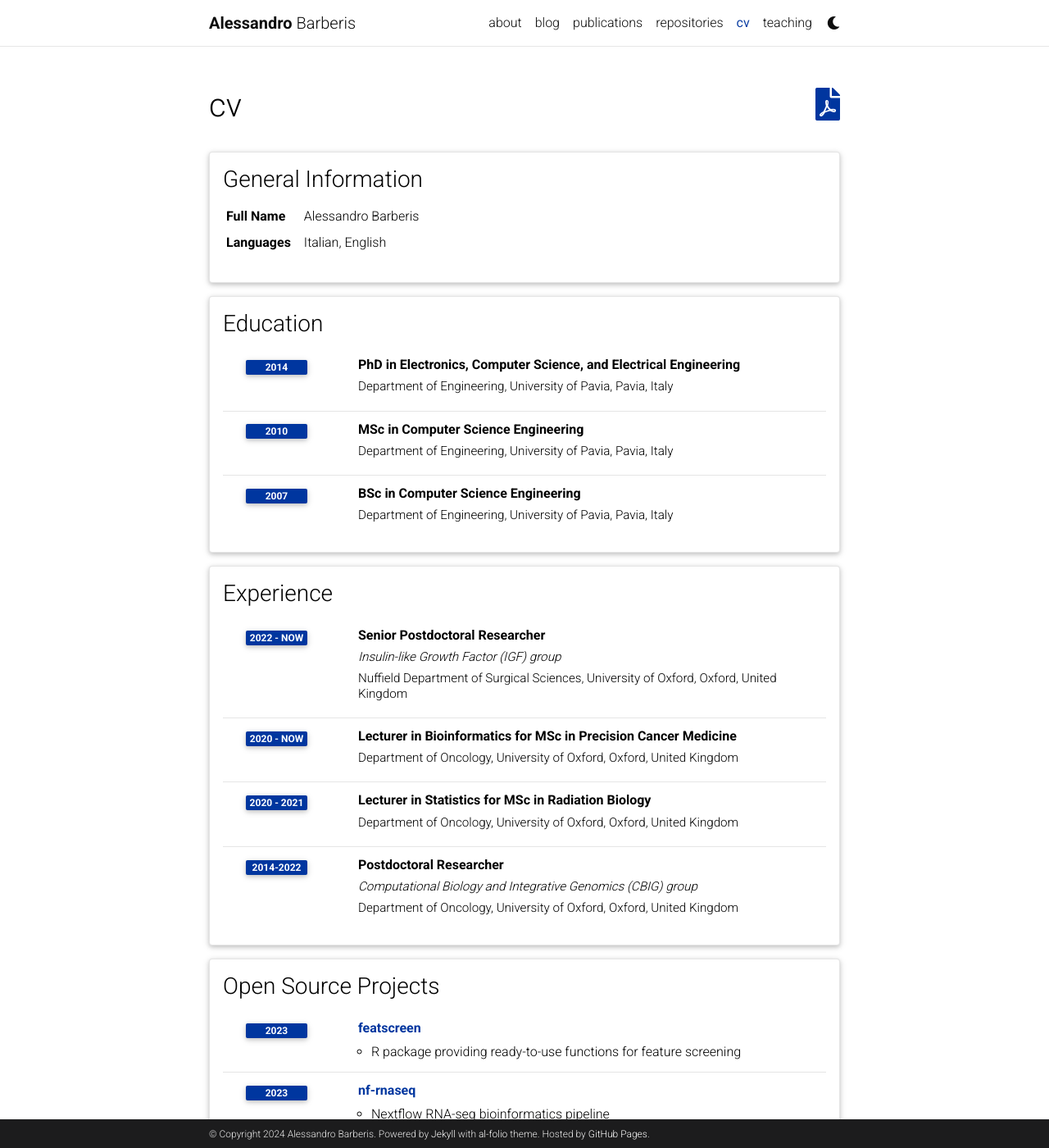
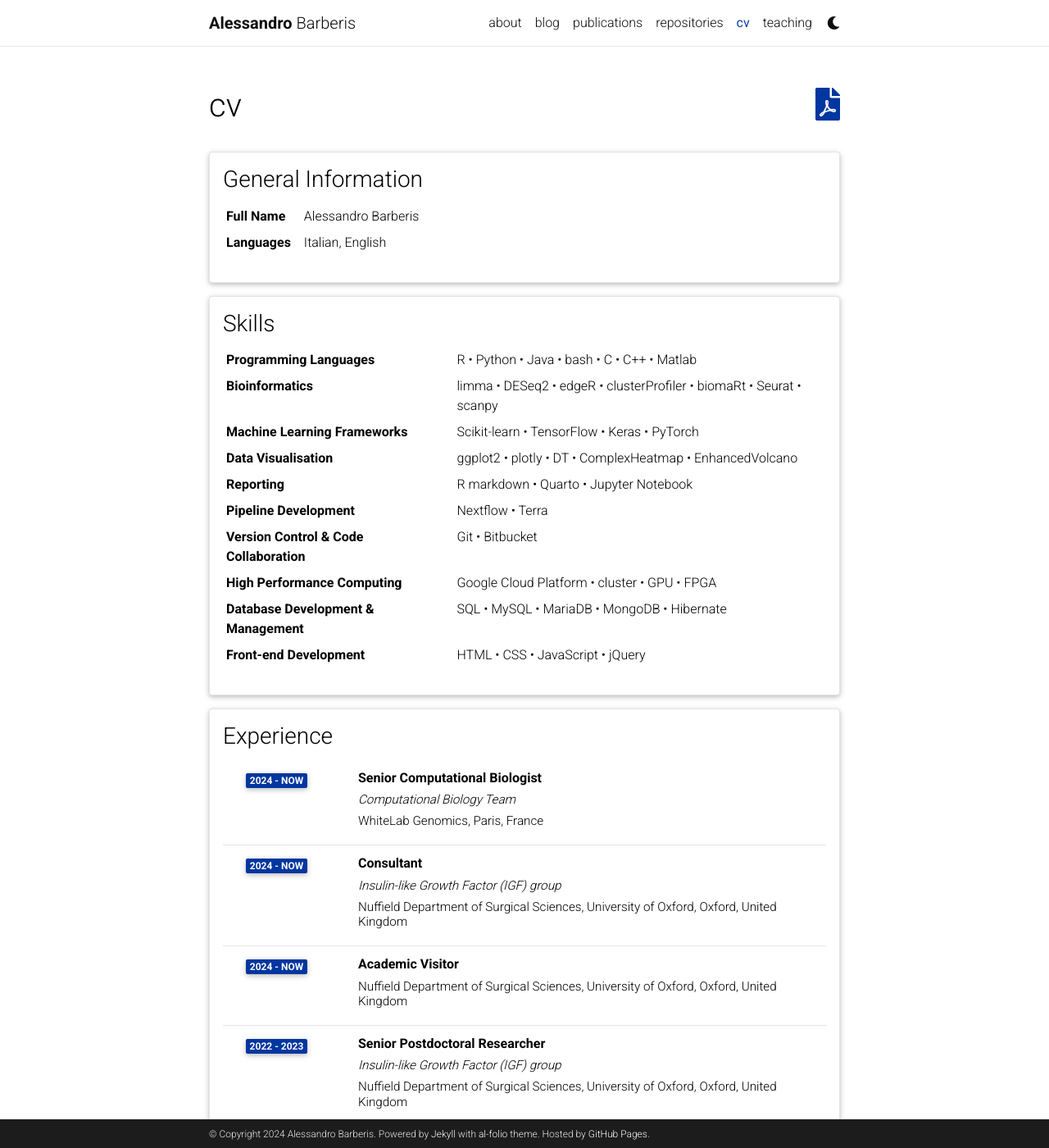
Before and after one commit to alebarberis/alebarberis.github.io, a Jekyll site: the page built from _pages/cv.md, in a window 1280 px wide and 1400 px high. Shown: the whole window at 82% size. Built offline with Jekyll 4.4.1, drawn with Linux system fonts in a browser that asks for light colours; comment, search, counter and statistics services are not loaded; a style sheet for code colours, icons or effects is not loaded; some of the changed text lies outside the part shown.

Commit message:
Update CV with new job and 'skills' section.

```diff
--- a/_data/cv.yml
+++ b/_data/cv.yml
@@ -5,6 +5,59 @@
       value: Alessandro Barberis
     - name: Languages
       value: Italian, English
+
+- title: Skills
+  type: map
+  contents:
+    - name: Programming Languages
+      value: R • Python • Java • bash • C • C++ • Matlab
+    - name: Bioinformatics
+      value: limma • DESeq2 • edgeR • clusterProfiler • biomaRt • Seurat • scanpy
+    - name: Machine Learning Frameworks
+      value: Scikit-learn • TensorFlow • Keras • PyTorch
+    - name: Data Visualisation
+      value: ggplot2 • plotly • DT • ComplexHeatmap • EnhancedVolcano
+    - name: Reporting
+      value: R markdown • Quarto • Jupyter Notebook
+    - name: Pipeline Development
+      value: Nextflow • Terra
+    - name: Version Control & Code Collaboration
+      value: Git • Bitbucket
+    - name: High Performance Computing
+      value: Google Cloud Platform • cluster • GPU • FPGA
+    - name: Database Development & Management
+      value: SQL • MySQL • MariaDB • MongoDB • Hibernate
+    - name: Front-end Development
+      value: HTML • CSS • JavaScript • jQuery
+
+- title: Experience
+  type: time_table
+  contents:
+    - title: Senior Computational Biologist
+      group: Computational Biology Team
+      institution: WhiteLab Genomics, Paris, France
+      year: 2024 - now
+    - title: Consultant
+      group: Insulin-like Growth Factor (IGF) group
+      institution: Nuffield Department of Surgical Sciences, University of Oxford, Oxford, United Kingdom
+      year: 2024 - now
+    - title: Academic Visitor
+      institution: Nuffield Department of Surgical Sciences, University of Oxford, Oxford, United Kingdom
+      year: 2024 - now
+    - title: Senior Postdoctoral Researcher
+      group: Insulin-like Growth Factor (IGF) group
+      institution: Nuffield Department of Surgical Sciences, University of Oxford, Oxford, United Kingdom
+      year: 2022 - 2023
+    - title: Lecturer in Bioinformatics for MSc in Precision Cancer Medicine
+      institution: Department of Oncology, University of Oxford, Oxford, United Kingdom
+      year: 2020 - now
+    - title: Lecturer in Statistics for MSc in Radiation Biology
+      institution: Department of Oncology, University of Oxford, Oxford, United Kingdom
+      year: 2020 - 2021
+    - title: Postdoctoral Researcher
+      group: Computational Biology and Integrative Genomics (CBIG) group
+      institution: Department of Oncology, University of Oxford, Oxford, United Kingdom
+      year: 2014-2022
 
 - title: Education
   type: time_table
@@ -18,24 +71,6 @@
     - title: BSc in Computer Science Engineering
       institution: Department of Engineering, University of Pavia, Pavia, Italy
       year: 2007
-
-- title: Experience
-  type: time_table
-  contents:
-    - title: Senior Postdoctoral Researcher
-      group: Insulin-like Growth Factor (IGF) group
-      institution: Nuffield Department of Surgical Sciences, University of Oxford, Oxford, United Kingdom
-      year: 2022 - now
-    - title: Lecturer in Bioinformatics for MSc in Precision Cancer Medicine
-      institution: Department of Oncology, University of Oxford, Oxford, United Kingdom
-      year: 2020 - now
-    - title: Lecturer in Statistics for MSc in Radiation Biology
-      institution: Department of Oncology, University of Oxford, Oxford, United Kingdom
-      year: 2020 - 2021
-    - title: Postdoctoral Researcher
-      group: Computational Biology and Integrative Genomics (CBIG) group
-      institution: Department of Oncology, University of Oxford, Oxford, United Kingdom
-      year: 2014-2022
 
 - title: Open Source Projects
   type: time_table
@@ -60,7 +95,7 @@
       items:
         - PhD Scholarship funded by the Italian Ministry of Research and Education
 
-- title: Academic Interests
+- title: Research Interests
   type: nested_list
   contents:
     - title: Computational Cancer Biology
@@ -70,9 +105,10 @@
     - title: Prostate Cancer Biology
       items:
         - Identification of insulin-like growth factors' (IGFs) contribution to prostate cancer biology
-    - title: Machine Learning
+    - title: Data Analysis & Machine Learning
       items:
         - Development of novel robust and reproducible computational methodologies
+        - Multimodal data integration
 
 - title: Other Interests
   type: list
```
